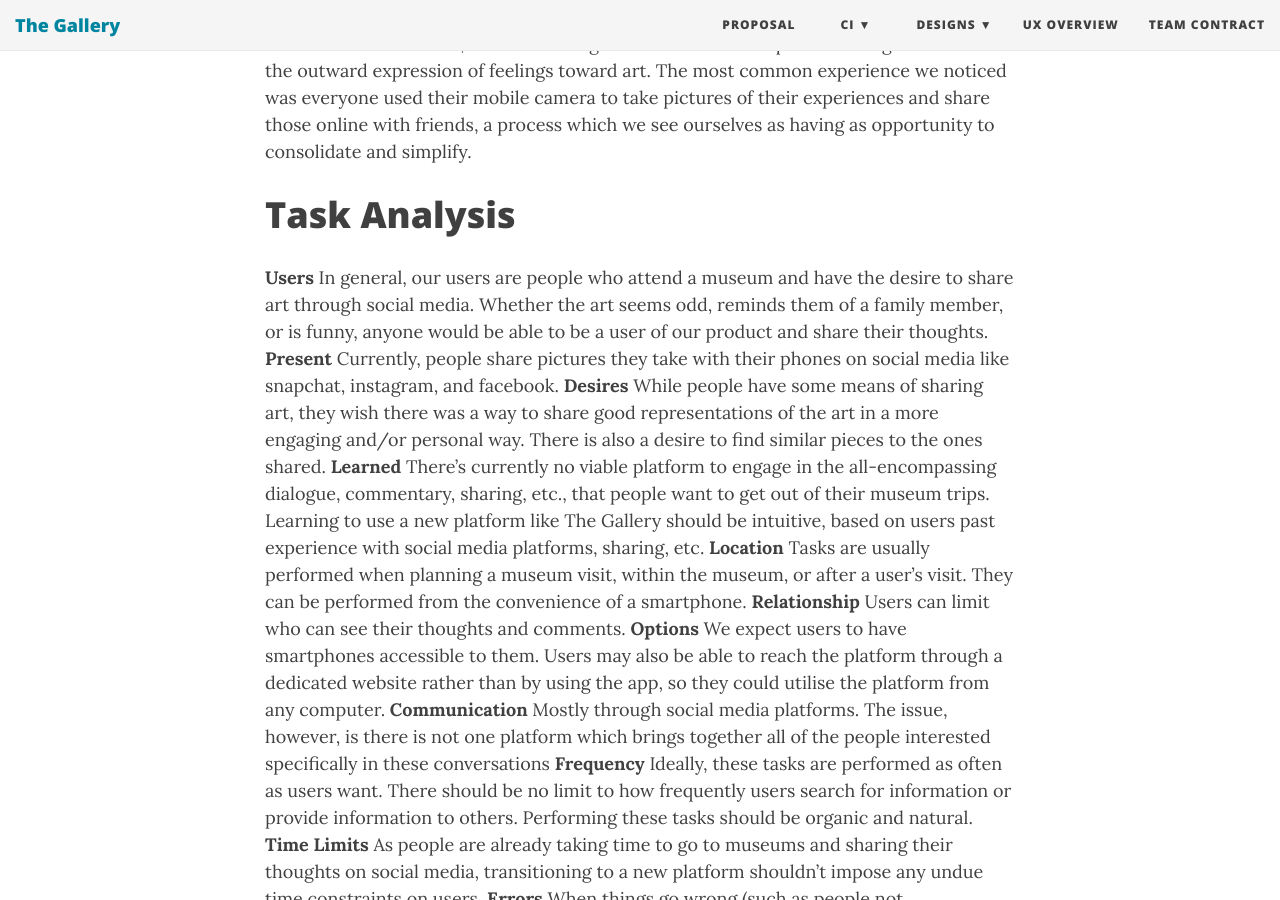
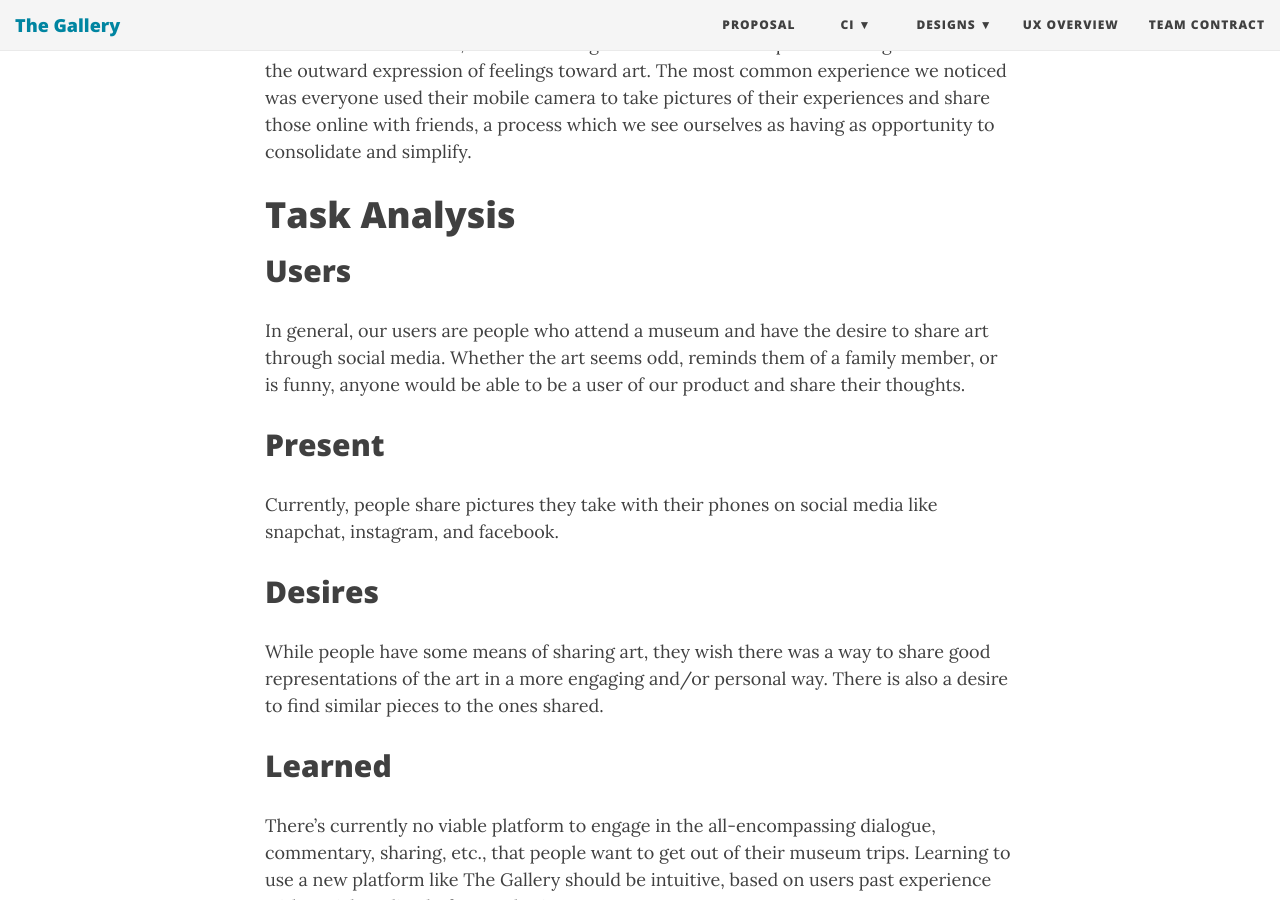
Before and after one commit to ethioeph/muse-soc-network, a Jekyll site: the page built from assignments/UX_overview.md, in a window 1280 px wide and 900 px high, scrolled down 1860 px. Built offline with Jekyll 4.4.1, drawn with Linux system fonts in a browser that asks for light colours; nearby versions of some CDN libraries.

Commit message:
Answers to Task Analysis Questions

```diff
--- a/assignments/UX_overview.md
+++ b/assignments/UX_overview.md
@@ -31,27 +31,27 @@ In our design research, we ended up completing an affinity diagram which helped
 
 
 # Task Analysis
-**Users**
+## Users
 In general, our users are people who attend a museum and have the desire to share art through social media. Whether the art seems odd, reminds them of a family member, or is funny, anyone would be able to be a user of our product and share their thoughts.
-**Present**
+## Present
 Currently, people share pictures they take with their phones on social media like snapchat, instagram, and facebook.
-**Desires**
+## Desires
 While people have some means of sharing art, they wish there was a way to share good representations of the art in a more engaging and/or personal way. There is also a desire to find similar pieces to the ones shared.
-**Learned**
+## Learned
 There’s currently no viable platform to engage in the all-encompassing dialogue, commentary, sharing, etc., that people want to get out of their museum trips. Learning to use a new platform like The Gallery should be intuitive, based on users past experience with social media platforms, sharing, etc.
-**Location**
+## Location
 Tasks are usually performed when planning a museum visit, within the museum, or after a user’s visit. They can be performed from the convenience of a smartphone.
-**Relationship**
+## Relationship
 Users can limit who can see their thoughts and comments.
-**Options**
+## Options
 We expect users to have smartphones accessible to them. Users may also be able to reach the platform through a dedicated website rather than by using the app, so they could utilise the platform from any computer.
-**Communication**
+## Communication
 Mostly through social media platforms. The issue, however, is there is not one platform which brings together all of the people interested specifically in these conversations
-**Frequency**
+## Frequency
 Ideally, these tasks are performed as often as users want. There should be no limit to how frequently users search for information or provide information to others. Performing these tasks should be organic and natural.
-**Time Limits**
+## Time Limits
 As people are already taking time to go to museums and sharing their thoughts on social media, transitioning to a new platform shouldn’t impose any undue time constraints on users.
-**Errors**
+## Errors
 When things go wrong (such as people not understanding contemporary dialogue surrounding art), people become disengaged. People we interviewed constantly skipped over works which seemed too abstract, which had particularly verbose wall plaques, etc., because people get frustrated, don’t understand, and often have short attention-spans.
 
 
```
